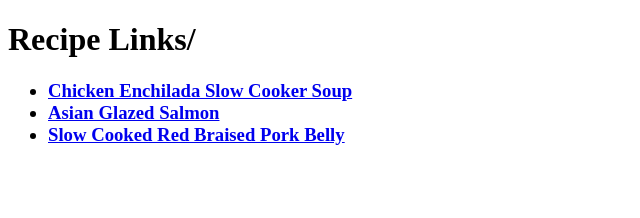
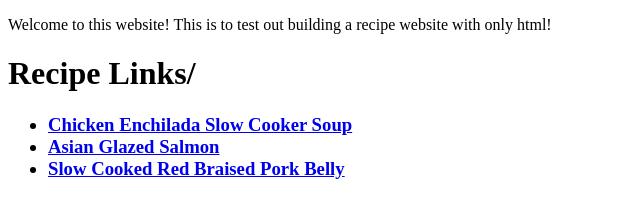
Before and after one commit to anthonyk191/odin-recipes, a plain HTML site: page index.html in a window 1280 px wide. Shown: the whole page, without its empty margins (0-640 px from the left). Drawn offline with Linux system fonts and the light colour scheme.

Commit message:
Modified index.html with welcome message

```diff
--- a/index.html
+++ b/index.html
@@ -5,6 +5,7 @@
 			<title>Recipe Homepage</title>
 		</head>
 	<body>
+		<p>Welcome to this website! This is to test out building a recipe website with only html!</p>
 		<h1> Recipe Links/<h1>
 		<h3>
 			<ul>
```
